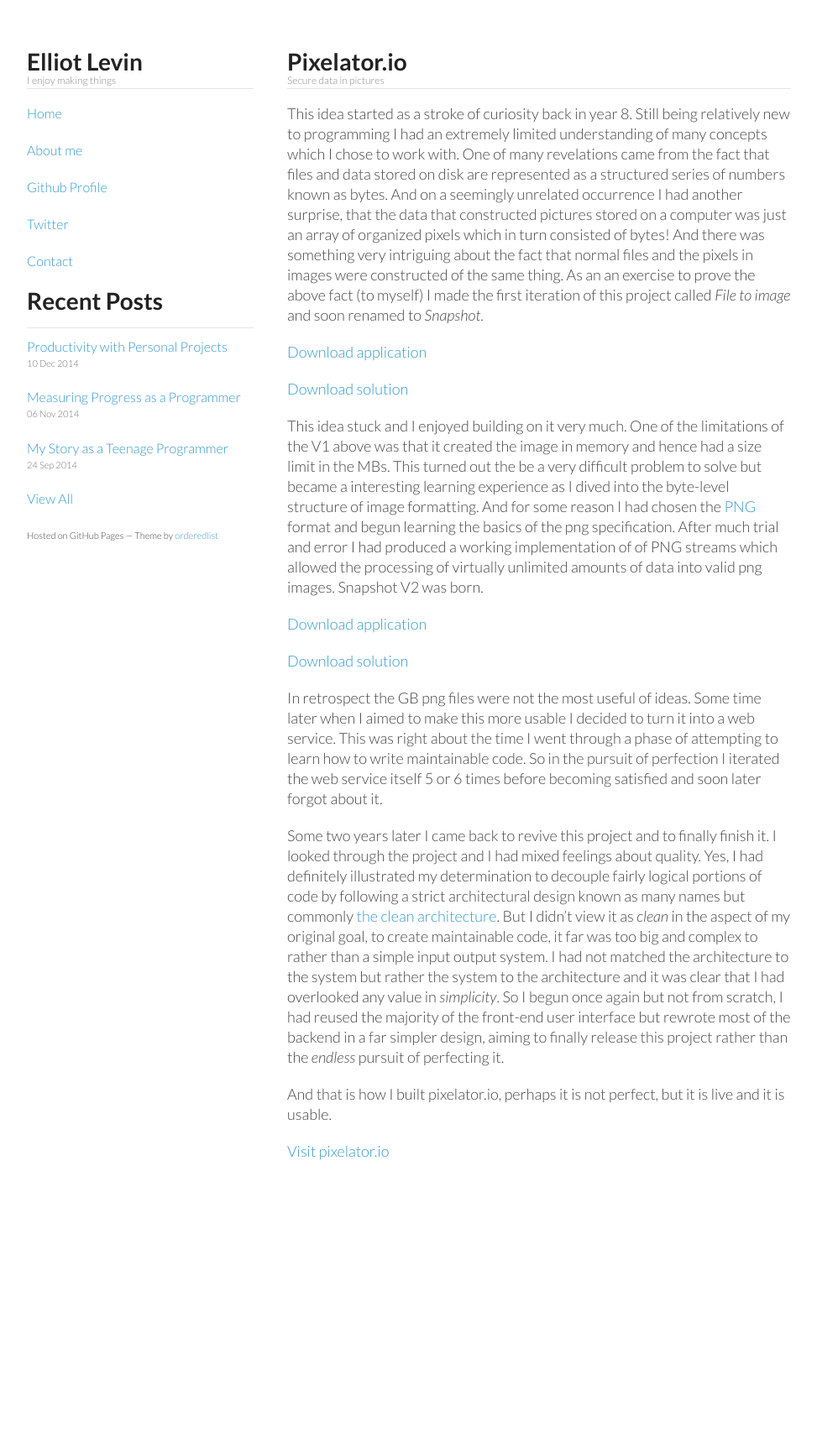
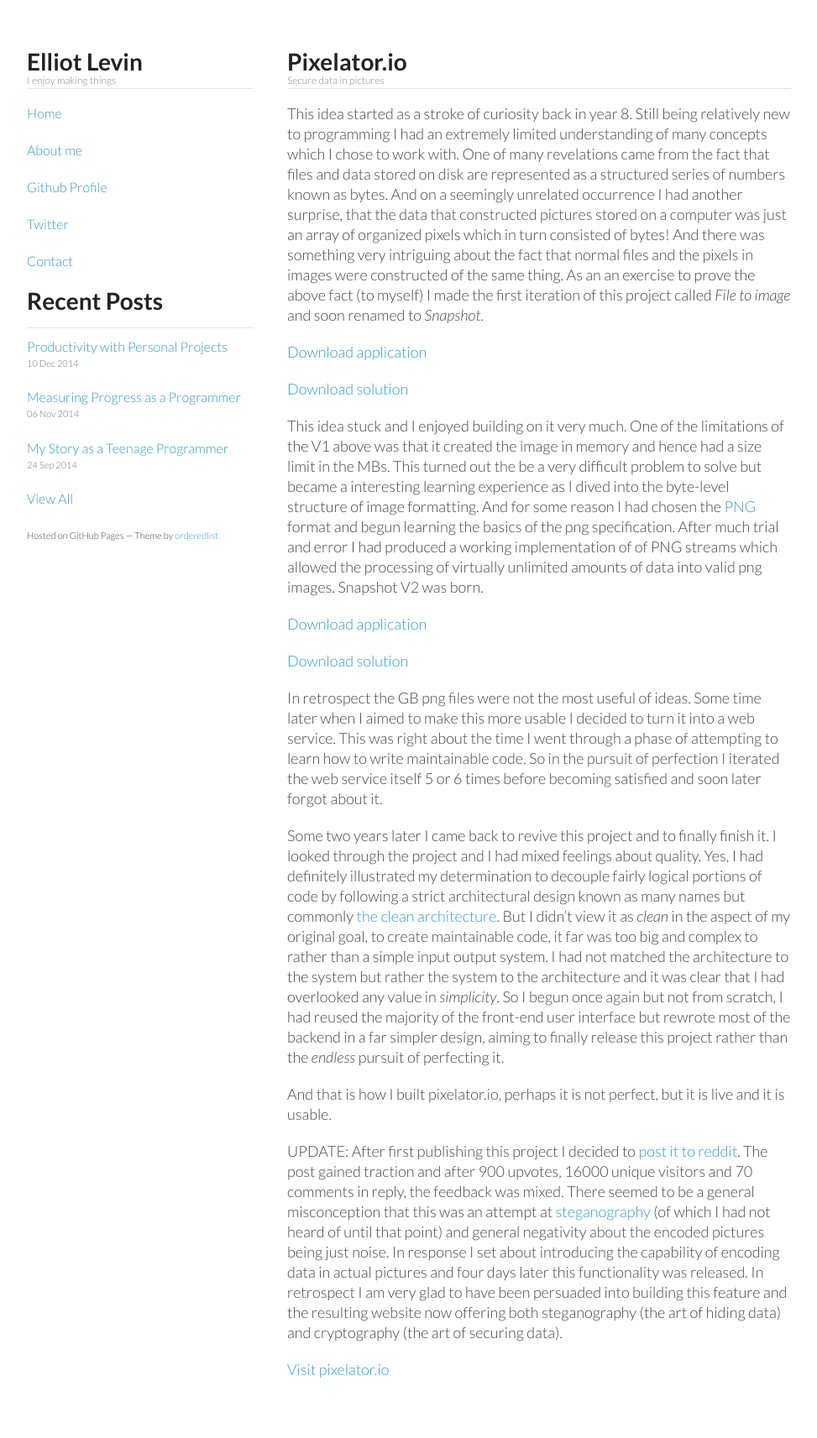
Before and after one commit to TimeToogo/elliotswebsite.com, a Jekyll site: the page built from _stuff/pixelator.md, in a window 1280 px wide. Shown: the whole page at 84% size, without its empty margins (153-1126 px from the left). Built offline with Jekyll 4.4.1, drawn with Linux system fonts in a browser that asks for light colours; nearby versions of some CDN libraries; Markdown is read by kramdown in place of the engine named in the settings; before the commit the page ends 1453 px from its top, so only the background shows below that.

Commit message:
Add to pixelator.io information page

```diff
--- a/_stuff/pixelator.md
+++ b/_stuff/pixelator.md
@@ -47,7 +47,17 @@ aiming to finally release this project rather than the *endless* pursuit of perf
 
 And that is how I built pixelator.io, perhaps it is not perfect, but it is live and it is usable.
 
+UPDATE: After first publishing this project I decided to [post it to reddit][2]. The post gained traction and
+after 900 upvotes, 16000 unique visitors and 70 comments in reply, the feedback was mixed. There seemed to be a
+general misconception that this was an attempt at [steganography][3] (of which I had not heard of until that point)
+and general negativity about the encoded pictures being just noise. In response I set about introducing the
+capability of encoding data in actual pictures and four days later this functionality was released. In retrospect
+I am very glad to have been persuaded into building this feature and the resulting website now offering both
+steganography (the art of hiding data) and cryptography (the art of securing data).
+
 [Visit pixelator.io](https://pixelator.io)
 
 [0]: http://en.wikipedia.org/wiki/Portable_Network_Graphics
 [1]: http://blog.8thlight.com/uncle-bob/2012/08/13/the-clean-architecture.html
+[2]: https://www.reddit.com/r/InternetIsBeautiful/comments/2q0mmo/pixelatorio_is_a_web_service_that_allows_you_to/
+[3]: http://en.wikipedia.org/wiki/Steganography
```
